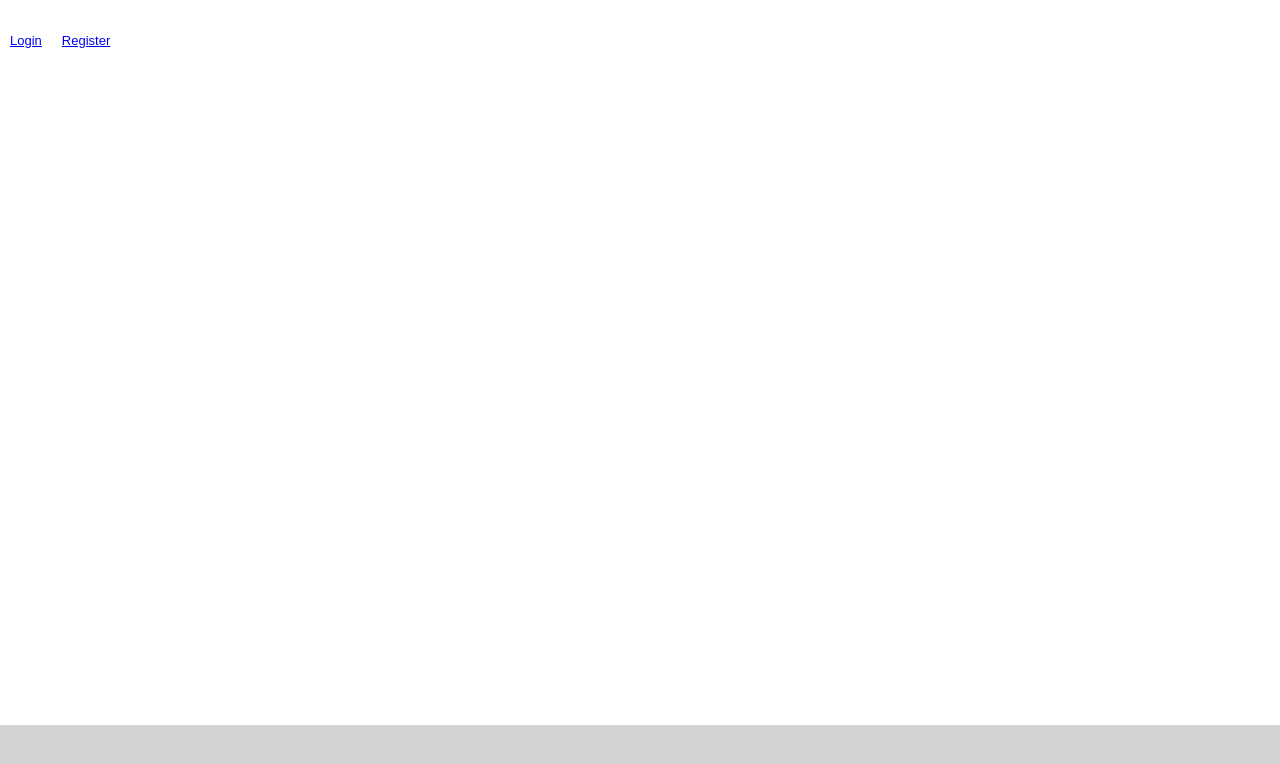
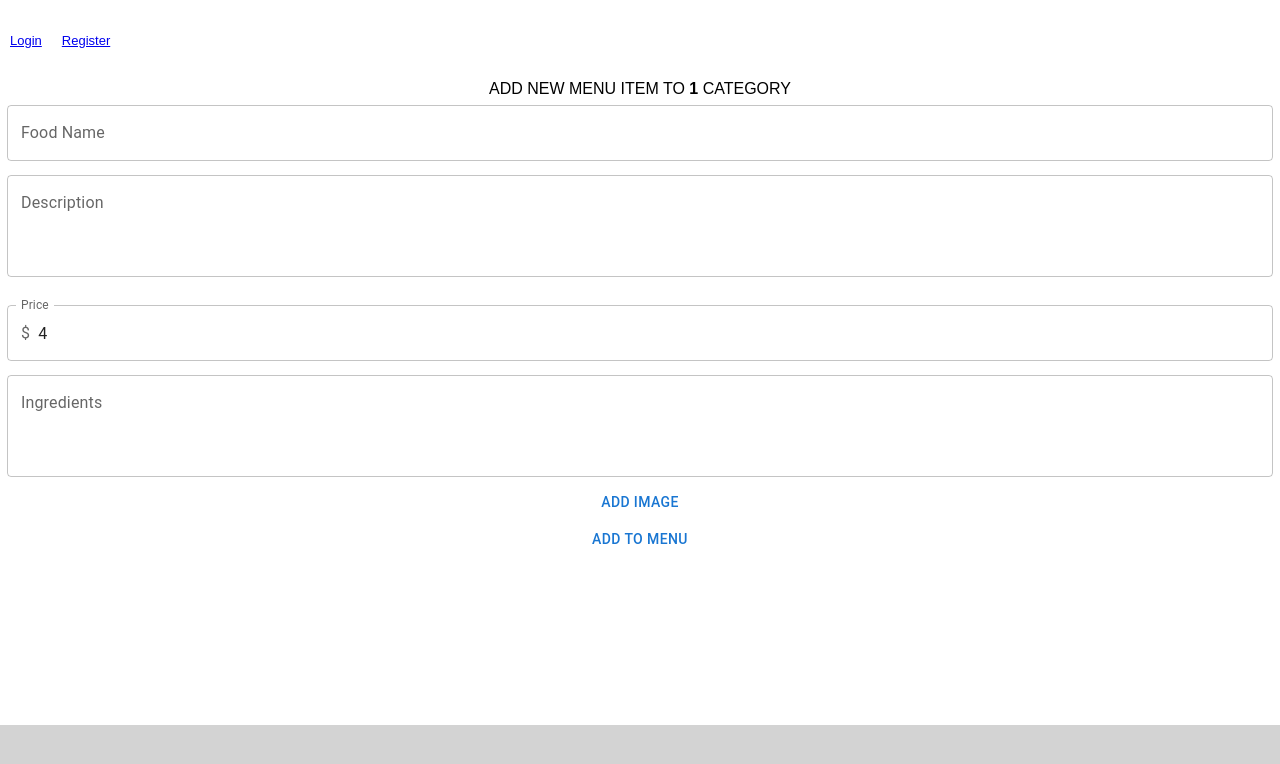
Before and after one commit to JStarL/capstone-project, a React (Create React App) app in the folder frontend/my-app/: page /manager/addnewmenuitem/1/1/1 in a window 1280 px wide. Before the commit this address had no page. Shown: the top 764 px of the page. Built offline with nearby package versions, Linux system fonts and the light colour scheme.

Commit message:
best selling menus not changeable

```diff
--- a/frontend/my-app/src/App.jsx
+++ b/frontend/my-app/src/App.jsx
@@ -100,7 +100,7 @@ function App() {
           <Route path='/register' element={<RegisterPage onSuccess={login} />} />
           <Route path='/addstaff' element={<AddStaffPage />} />
           <Route path='/manager/menu/:menuId' element={<ManagerMenuPage />} />
-          <Route path='/manager/addnewmenuitem/:menuId/:categoryId' element={<NewMenuItemPage />} />
+          <Route path='/manager/addnewmenuitem/:menuId/:categoryName/:categoryId' element={<NewMenuItemPage />} />
 
           <Route path='/kitchen_staff' element={<div>Kitchen Staff Logged In</div>} />
           <Route path='/wait_staff' element={<div>Wait Staff Logged In</div>} />
--- /dev/null
+++ b/frontend/my-app/src/components/BestSellingFoodItem.jsx
@@ -0,0 +1,22 @@
+import React from 'react';
+import './Components.css';
+import { Button } from '@mui/material';
+
+function BestSellingFoodItem (props) {
+  return <>
+  <div className='food-item-div'>
+    <div>
+      {props.originalImage
+      ? <div className='image'><img style={{ height: '200px', width: '200px', margin: '5px' }} src={props.originalImage}></img></div>
+      : <div className='food-item-img'>IMG</div>}
+    </div>
+    <div className='food-item-middle'>
+      <div className='div-section'><b>{props.originalFoodName}</b></div>
+      <div className='div-section'>{props.originalFoodDescription}</div>
+      <div className='div-section'>Price: $ {props.originalPrice}</div>
+    </div>
+  </div>
+  </>
+}
+
+export default BestSellingFoodItem;
--- a/frontend/my-app/src/pages/ManagerMenuPage.jsx
+++ b/frontend/my-app/src/pages/ManagerMenuPage.jsx
@@ -4,6 +4,7 @@ import { Button, TextField, Typography } from '@mui/material';
 import ManagerFoodItem from '../components/ManagerFoodItem';
 import { useNavigate } from 'react-router-dom';
 import CategoryManager from '../components/CategoryManager';
+import BestSellingFoodItem from '../components/BestSellingFoodItem';
 import AddIcon from '@mui/icons-material/Add';
 import makeRequest from '../makeRequest';
 import PropTypes from 'prop-types';
@@ -35,12 +36,11 @@ function ManagerMenuPage() {
       if (currentSelectedCategoryId !== 1) {
         console.log('selected')
         console.log(currentSelectedCategoryId)
-        // await fetchCategoryMenuItems();
-        // setMenuItems(data)
-        // console.log(data)
         const url = `/manager/view_category?manager_id=${managerId}&category_id=${currentSelectedCategoryId}`;
         const data = await makeRequest(url, 'GET', undefined, undefined)
         setMenuItems(data)
+        console.log(currentSelectedCategory)
+        // fetchCategoryMenuItems()
         fetchAllMenuData()
       }
     };
@@ -91,9 +91,6 @@ function ManagerMenuPage() {
     return data
   }
 
-  React.useEffect(() => {
-    console.log(menuItems)
-  }, [menuItems]);
   if (!categories || !Array.isArray(categories)) return <>loading...</>;
   return (
     <>
@@ -124,7 +121,15 @@ function ManagerMenuPage() {
         </div>
         <div style={{ width: '80%', height: '100%' }}>
           <div>
-          {menuItems.map((menuItem) => (
+          {menuItems.map((menuItem) =>
+            currentSelectedCategory === 'Best Selling' ? (
+              <BestSellingFoodItem
+                originalFoodName={menuItem.food_name}
+                originalFoodDescription={menuItem.food_description}
+                originalPrice={menuItem.food_price.toString()}
+                originalImage={menuItem.food_image}
+              />
+            ) : (
               <ManagerFoodItem
                 originalFoodName={menuItem.food_name}
                 originalFoodDescription={menuItem.food_description}
@@ -137,18 +142,18 @@ function ManagerMenuPage() {
                 fetchAllMenuData={fetchAllMenuData}
                 fetchCategoryMenuItems={fetchCategoryMenuItems}
               />
-            ))}
+            )
+          )}
           </div>
           <div>
             <br></br>
             {currentSelectedCategory !== 'Best Selling'
-              ? <Button onClick={() => { navigate(`/manager/addnewmenuitem/${menuId}/${currentSelectedCategoryId}`) }}>Add new menu item</Button>
+              ? <Button onClick={() => { navigate(`/manager/addnewmenuitem/${menuId}/${currentSelectedCategory}/${currentSelectedCategoryId}`) }}>Add new menu item</Button>
               : null
             }
           </div>
         </div>
       </div>
-      {/* <Button onClick={() => { navigate(`/manager/addnewmenuitem/${menuId}/${currentSelectedCategoryId}`) }}>Add new menu item</Button> */}
     </>
   );
 }
--- a/frontend/my-app/src/pages/NewMenuItemPage.jsx
+++ b/frontend/my-app/src/pages/NewMenuItemPage.jsx
@@ -1,10 +1,12 @@
 import React from 'react';
 import '../App.css';
 import NewMenuItem from '../components/NewMenuItem';
-import { Button } from '@mui/material';
+import { useParams } from 'react-router-dom';
 
-function NewMenuItemPage ({ CategoryName }) {
-  return <>NEW MENU ITEM PAGE
+function NewMenuItemPage () {
+  const params = useParams()
+  const categoryName = params.categoryName
+  return <>ADD NEW MENU ITEM TO <b>{categoryName}</b> CATEGORY
     <NewMenuItem />
   </>
 }
```
Lines whose indentation alone changed are shown as unchanged.
